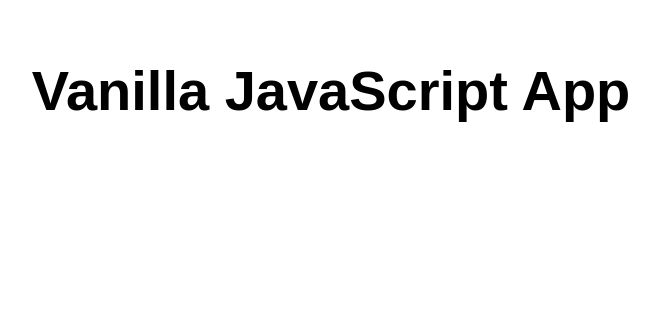
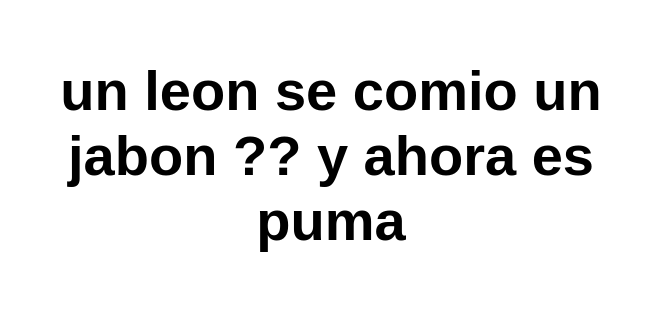
Before and after one commit to Yeimy-ricardo/mikoki, a website: page src/index.html in a window 1280 px wide. Shown: the whole page, without its empty margins (309-968 px from the left). Drawn offline with Linux system fonts and the light colour scheme.

Commit message:
Update index.html

```diff
--- a/src/index.html
+++ b/src/index.html
@@ -5,12 +5,13 @@
   <meta charset="UTF-8">
   <meta name="viewport" content="width=device-width, initial-scale=1.0">
   <link rel="stylesheet" href="styles.css">
-  <title>Vanilla JavaScript App</title>
+  <title>Supergirl</title>
 </head>
 
 <body>
   <main>
-    <h1>Vanilla JavaScript App</h1>
+    <h1> un leon se comio un jabon ??
+    y ahora es puma</h1>
   </main>
 </body>
 
```
